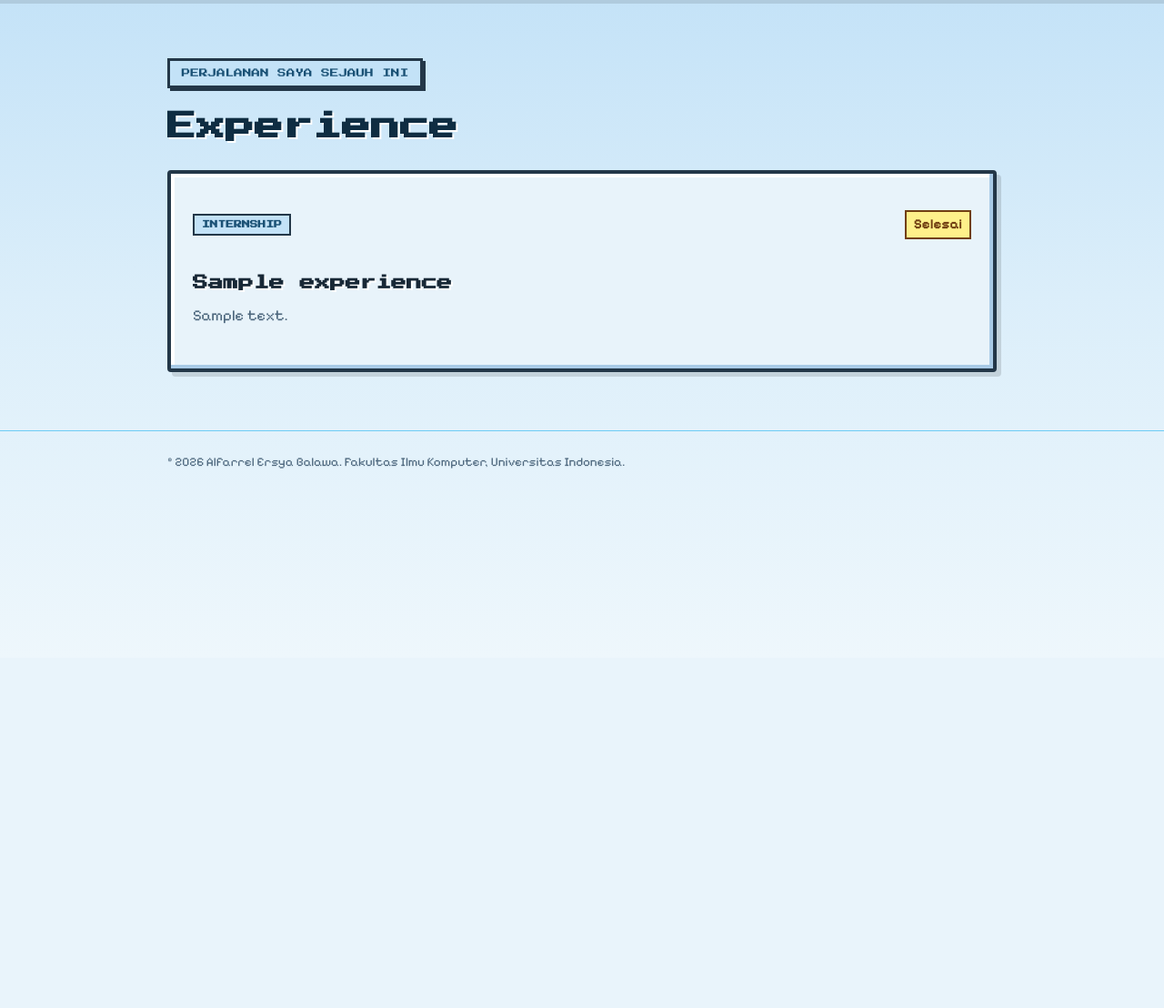
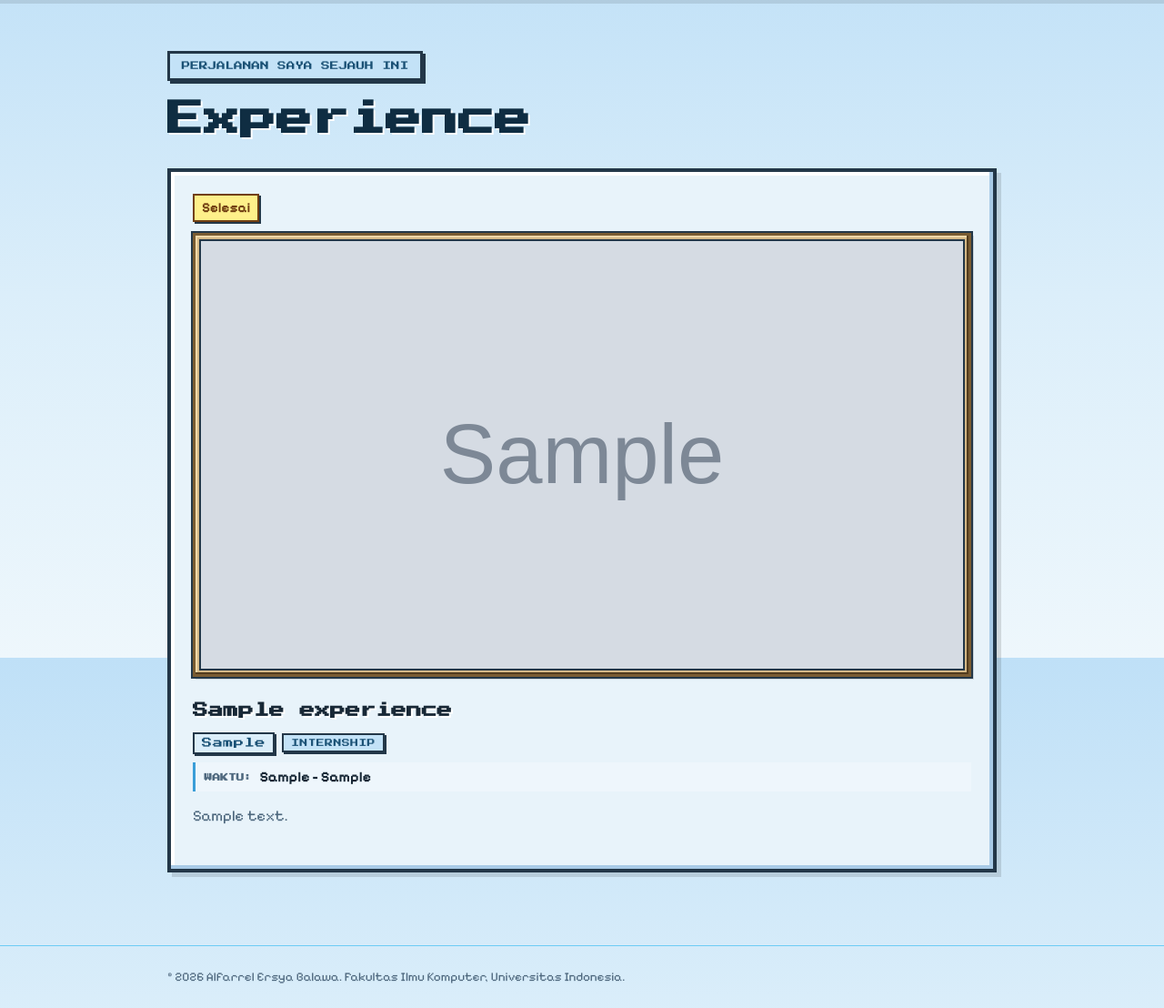
Before and after one commit to alpallel/portofolio, a Django app: page /experience/ in a window 1280 px wide. Shown: the part 77-1185 px from the top of the page at 91% size. Before the commit the page ends 592 px from the top, so only its background shows below. Run offline with Django 5.2, Linux system fonts and the light colour scheme; tables that the repository leaves empty hold one stand-in row (values such as "Sample post"); grey boxes marked "Sample" are stand-in pictures.

Commit message:
feat: decorate experience page

```diff
--- a/static/css/style.css
+++ b/static/css/style.css
@@ -347,13 +347,6 @@ h1, h2, h3, .brand {
     padding: 0.1rem 0.6rem;
 }
 
-.experience-organization {
-    font-family: var(--font-pixel-heading);
-    font-size: 0.65rem;
-    color: var(--diamond-blue);
-    text-shadow: 1px 1px 0 #ffffff;
-}
-
 .site-footer {
     padding: 1.5rem;
     color: var(--text-muted);
@@ -414,6 +407,200 @@ h1, h2, h3, .brand {
 
 /* Experience Page */
 .experience-section {
+    padding: 3.5rem 0 5rem;
+}
+
+.experience-header-row {
+    display: flex;
+    justify-content: space-between;
+    align-items: center;
+    gap: 1.25rem;
+    margin-bottom: 1.5rem;
+    flex-wrap: wrap;
+}
+
+.experience-header-row .page-title {
+    margin-bottom: 0;
+}
+
+.experience-grid {
+    display: flex;
+    flex-direction: column;
+    gap: 1.5rem;
+}
+
+.badge-cluster {
+    display: flex;
+    align-items: center;
+    gap: 0.5rem;
+    flex-wrap: wrap;
+    margin-bottom: 0.6rem;
+}
+
+
+
+.experience-status {
+    font-family: var(--font-pixel-body);
+    font-size: 0.95rem;
+    font-weight: 700;
+    padding: 0.2rem 0.6rem;
+    border: 2px solid var(--border-dark);
+    box-shadow: 2px 2px 0 var(--border-dark);
+    display: inline-block;
+}
+
+.status-ongoing {
+    background: #bbf7d0;
+    color: #14532d;
+    border-color: #14532d;
+}
+
+.status-completed {
+    background: #fef08a;
+    color: #713f12;
+    border-color: #713f12;
+}
+
+.experience-image-frame {
+    background: #d4b886;
+    border: 3px solid #7a5c32;
+    padding: 4px;
+    box-shadow:
+        inset -2px -2px 0 0 #523c1e,
+        inset 2px 2px 0 0 #f0d8a8,
+        0 0 0 2px var(--border-dark),
+        3px 3px 0 0 rgba(0, 0, 0, 0.12);
+    margin-bottom: 1rem;
+}
+
+.experience-image {
+    display: block;
+    width: 100%;
+    aspect-ratio: 16 / 9;
+    object-fit: cover;
+    border: 2px solid var(--border-dark);
+    background: #0f1c24;
+}
+
+.experience-card {
+    background: var(--quartz-body);
+    border: 4px solid var(--border-dark);
+    padding: 1.4rem;
+    box-shadow:
+        inset -4px -4px 0 0 var(--quartz-shadow),
+        inset 4px 4px 0 0 var(--quartz-top),
+        5px 5px 0 0 rgba(0, 0, 0, 0.12);
+    display: flex;
+    flex-direction: column;
+    justify-content: space-between;
+    transition: transform 0.15s ease, background 0.15s ease, box-shadow 0.15s ease;
+}
+
+.experience-card:hover {
+    background: #ffffff;
+    transform: translateY(-4px);
+    box-shadow:
+        inset -4px -4px 0 0 var(--quartz-shadow),
+        inset 4px 4px 0 0 var(--quartz-top),
+        7px 7px 0 0 rgba(0, 0, 0, 0.18);
+}
+
+.experience-card h2 {
+    font-family: var(--font-pixel-heading);
+    font-size: clamp(0.95rem, 2.5vw, 1.15rem);
+    line-height: 1.4;
+    margin: 0.6rem 0 0.4rem;
+    color: var(--text-main);
+}
+
+.experience-organization {
+    font-family: var(--font-pixel-heading);
+    font-size: 0.7rem;
+    color: #1a5175;
+    background: #dbeefa;
+    border: 2px solid var(--border-dark);
+    padding: 0.2rem 0.5rem;
+    display: inline-flex;
+    align-items: center;
+    margin: 0;
+    line-height: 1.2;
+    letter-spacing: 0.5px;
+    box-shadow: 2px 2px 0 var(--border-dark);
+    vertical-align: bottom;
+}
+
+.experience-category {
+    font-family: var(--font-pixel-heading);
+    font-size: 0.7rem;
+    color: #1a5175;
+    background: #c3e2f7;
+    border: 2px solid var(--border-dark);
+    box-shadow: 2px 2px 0 var(--border-dark);
+    padding: 0.2rem 0.5rem;
+    display: inline-flex;
+    align-items: center;
+    margin: 0;
+    line-height: 1.2;
+    letter-spacing: 0.5px;
+    text-transform: uppercase;
+    vertical-align: bottom;
+}
+
+.experience-timeline {
+    display: flex;
+    align-items: center;
+    gap: 0.5rem;
+    font-family: var(--font-pixel-body);
+    font-size: 1rem;
+    font-weight: 700;
+    color: var(--text-muted);
+    background: #eef6fc;
+    border-left: 3px solid var(--diamond-blue);
+    padding: 0.25rem 0.6rem;
+    margin-bottom: 0.85rem;
+}
+
+.timeline-label {
+    font-family: var(--font-pixel-heading);
+    font-size: 0.55rem;
+    color: var(--text-muted);
+}
+
+.timeline-value {
+    color: var(--text-main);
+}
+
+.experience-description {
+    color: var(--text-muted);
+    font-family: var(--font-pixel-body);
+    font-size: 1.15rem;
+    line-height: 1.6;
+    margin-top: 0.5rem;
+}
+
+.experience-footer-nav {
+    display: flex;
+    justify-content: center;
+    gap: 1rem;
+    margin-top: 3rem;
+    padding-top: 1.75rem;
+    border-top: 3px dashed #a8cae6;
+    flex-wrap: wrap;
+}
+
+.empty-state-sub {
+    font-family: var(--font-pixel-body);
+    font-size: 1rem;
+    color: var(--text-muted);
+    margin-top: 0.5rem;
+}
+
+.empty-state-actions {
+    margin-top: 1.25rem;
+}
+
+/* Projects Page */
+.project-section {
     padding: 4rem 0;
 }
 
@@ -431,66 +618,6 @@ h1, h2, h3, .brand {
     text-transform: uppercase;
 }
 
-.experience-section h1 {
-    margin: 0.4rem 0 1.5rem;
-    font-size: 2rem;
-}
-
-.experience-grid {
-    display: grid;
-    grid-template-columns: repeat(auto-fit, minmax(240px, 1fr));
-    gap: 1rem;
-}
-
-.experience-card {
-    padding: 1.25rem;
-    background-color: #fff;
-    border: 1px solid var(--line);
-    border-radius: var(--radius);
-}
-
-.experience-category {
-    color: var(--accent-dark);
-    font-size: 0.75rem;
-    font-weight: 700;
-    text-transform: uppercase;
-}
-
-.experience-card h2 {
-    margin: 0.5rem 0;
-    font-size: 1.25rem;
-}
-
-.experience-description,
-.empty-state {
-    color: var(--text-muted);
-}
-
-.experience-status {
-    margin-top: 1rem;
-    font-size: 0.85rem;
-    font-weight: 600;
-}
-
-/* Projects Page */
-.project-section {
-    padding: 4rem 0;
-}
-
-.section-kicker {
-    font-family: var(--font-pixel-heading);
-    font-size: 0.6rem;
-    line-height: 1.4;
-    color: #1a5175;
-    background: #c3e2f7;
-    display: inline-block;
-    padding: 0.4rem 0.8rem;
-    border: 3px solid var(--border-dark);
-    box-shadow: 3px 3px 0 var(--border-dark);
-    margin-bottom: 0.75rem;
-    text-transform: uppercase;
-}
-
 .project-section h1 {
     margin: 0.4rem 0 1.5rem;
     font-size: 2rem;
@@ -539,7 +666,6 @@ h1, h2, h3, .brand {
     color: #0f2d42;
 }
 
-.experience-grid,
 .project-grid {
     display: grid;
     grid-template-columns: repeat(auto-fit, minmax(280px, 1fr));
@@ -567,15 +693,6 @@ h1, h2, h3, .brand {
     transform: translateY(-4px);
 }
 
-.card-top-row {
-    display: flex;
-    justify-content: space-between;
-    align-items: center;
-    gap: 0.5rem;
-    flex-wrap: wrap;
-    margin-bottom: 0.75rem;
-}
-
 .experience-card h2,
 .project-card h2 {
     font-size: clamp(0.85rem, 2.5vw, 1.05rem);
@@ -610,7 +727,7 @@ h1, h2, h3, .brand {
     font-weight: 700;
     padding: 0.15rem 0.5rem;
     border: 2px solid var(--border-dark);
-    margin: 1rem 0rem;
+    margin-bottom: 0.75rem;
 }
 
 .status-ongoing {
--- a/templates/experience.html
+++ b/templates/experience.html
@@ -1,30 +1,62 @@
 {% extends 'base.html' %}
+
+{% block title %}Experience - {{ name }}{% endblock title %}
+
 {% block content %}
     <main>
         <section class="experience-section" id="experience">
             <div class="container">
                 <p class="section-kicker">Perjalanan saya sejauh ini</p>
+                <div class="experience-header-row">
                     <h1 class="page-title">Experience</h1>
+                </div>
 
                 <div class="experience-grid">
                     {% for experience in experience_list %}
                         <article class="experience-card">
                             <div class="card-top-row">
-                                <span class="experience-category">
-                                    {{ experience.get_category_display }}
-                                </span>
                                 {% if experience.is_ongoing %}
-                                    <span class="experience-status status-ongoing">Sedang Berlangsung</span>
+                                <span class="experience-status status-ongoing">Sedang berlangsung</span>
                                 {% else %}
                                 <span class="experience-status status-completed">Selesai</span>
                                 {% endif %}
                             </div>
 
+                            {% if experience.thumbnail %}
+                                <div class="experience-image-frame">
+                                    <img src="{{ experience.thumbnail }}"
+                                    alt="{{ experience.title }}"
+                                    class="experience-image"
+                                    loading="lazy">
+                                </div>
+                                {% endif %}
+
+                                <div class="experience-card-body">
                                     <h2>{{ experience.title }}</h2>
+
+                                    <div class="badge-cluster">
+                                        {% if experience.organization %}
+                                        <p class="experience-organization">{{ experience.organization }}</p>
+                                        {% endif %}
+                                        <span class="experience-category">
+                                            {{ experience.get_category_display }}
+                                        </span>
+                                    </div>
+
+                                    {% if experience.started_at_string or experience.ended_at_string %}
+                                    <div class="experience-timeline">
+                                        <span class="timeline-label">WAKTU:</span>
+                                        <span class="timeline-value">
+                                            {{ experience.started_at_string|default:"-" }} - {% if experience.is_ongoing %}Present{% else %}{{ experience.ended_at_string|default:"Selesai" }}{% endif %}
+                                        </span>
+                                    </div>
+                                {% endif %}
 
                                 <p class="experience-description">
                                     {{ experience.description }}
                                 </p>
+
+                            </div>
                         </article>
                     {% empty %}
                         <div class="empty-state-box">
```
Lines whose indentation alone changed are shown as unchanged.
